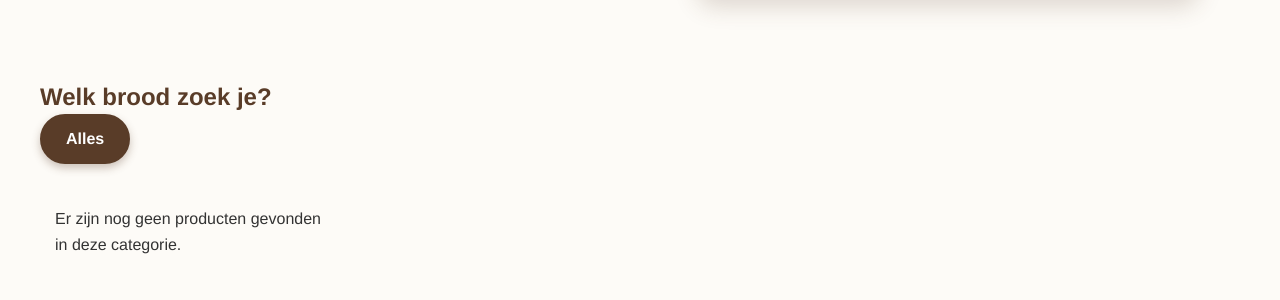
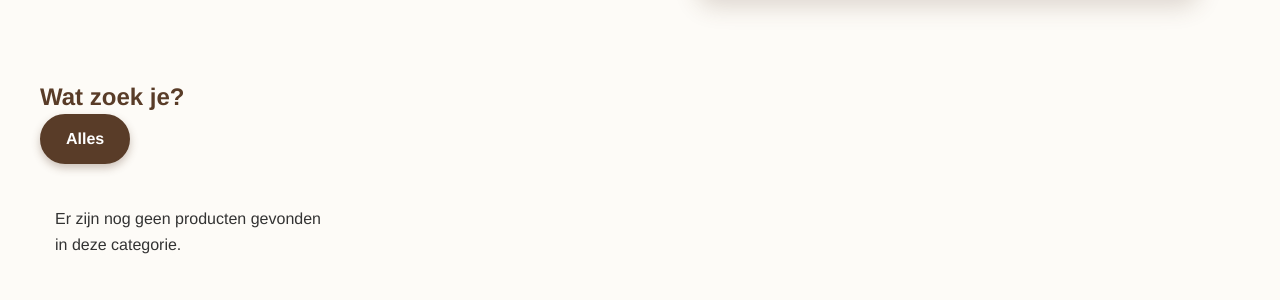
Before and after one commit to Emile679/backupproject, a Flask app: template app/templates/index.html in a window 1280 px wide. Shown: the part 662-962 px from the top of the page. Run offline with Flask 3, Linux system fonts and the light colour scheme; the template is opened without the code that fills it, so the values that code supplies are empty; some libraries are stand-ins or nearby versions.

Commit message:
Update index.html

```diff
--- a/app/templates/index.html
+++ b/app/templates/index.html
@@ -23,7 +23,7 @@
 </section>
 
 <section class="container filter-section">
-    <h2>Welk brood zoek je?</h2>
+    <h2>Wat zoek je?</h2>
     <div class="filter-buttons">
         <a href="{{ url_for('main.index') }}"
            class="filter-btn {{ 'active' if not current_category or current_category == 'alles' else '' }}">
```
